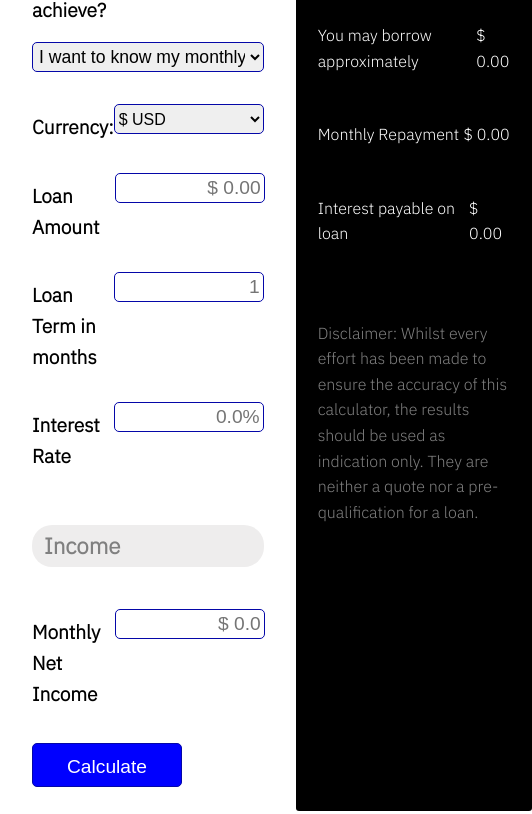
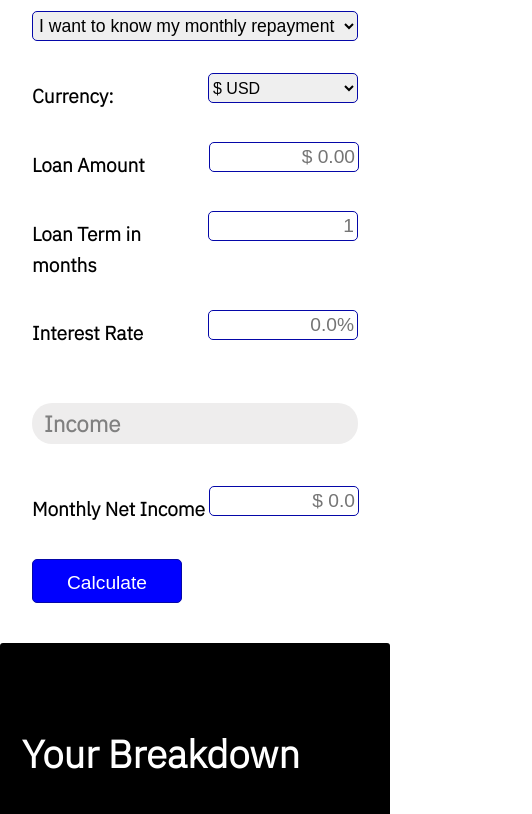
Before and after one commit to Finviserr/Finiviserr, a website: page loancalc.html in a window 390 px wide. Shown: the part 390-1204 px from the top of the page, 532 px wide, since content can reach past the window. Drawn offline with nearby package versions, Linux system fonts and the light colour scheme.

Commit message:
Mobile responsiveness

```diff
--- a/style.css
+++ b/style.css
@@ -407,3 +407,10 @@ border: 1px solid rgb(4, 7, 168);
   .form-control.error small {
     visibility: visible;
   }
+
+  @media(max-width:768px){
+    .main-grid{
+        display: grid;
+        grid-template-columns:1fr;
+    }
+  }
```
